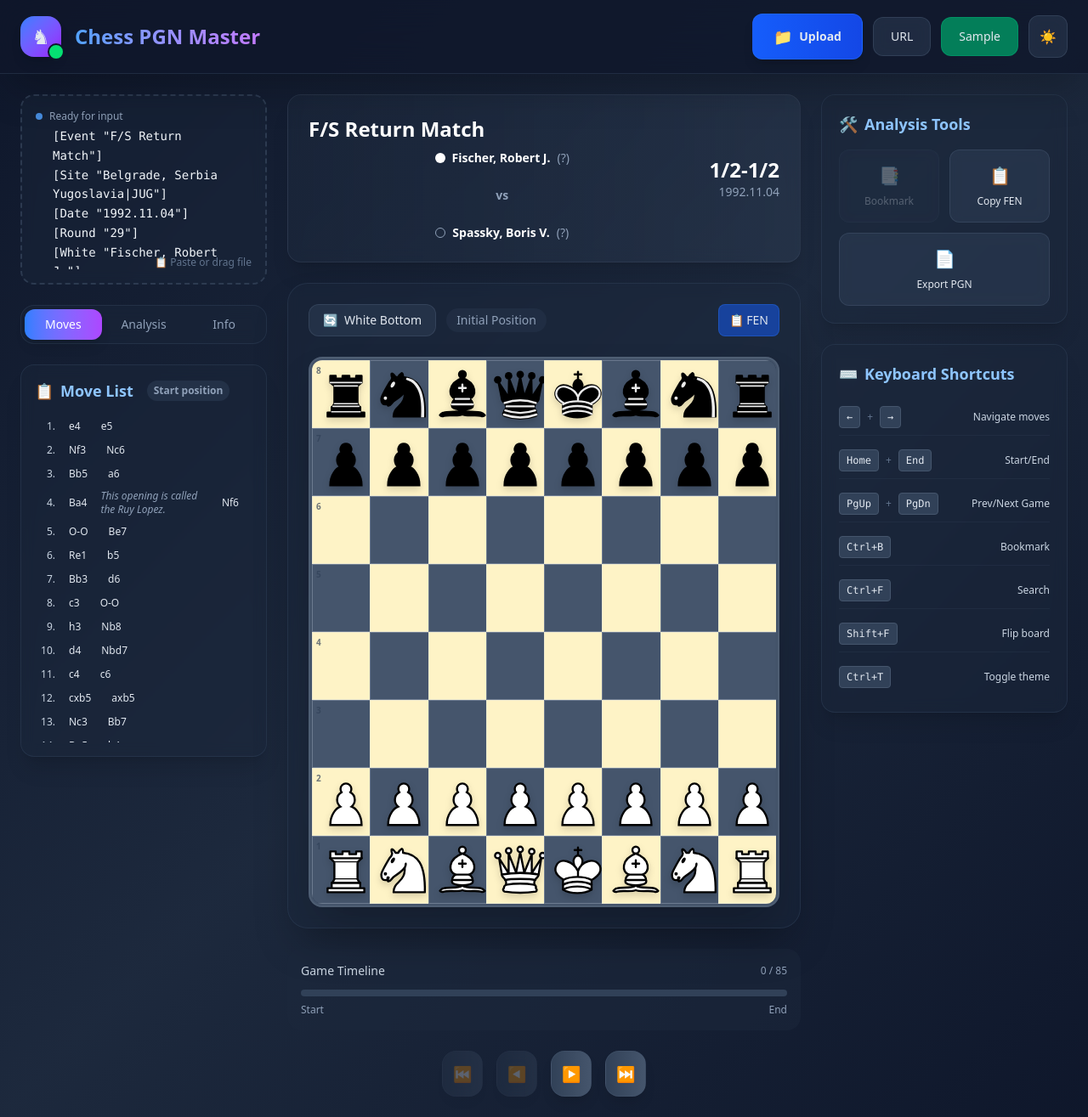
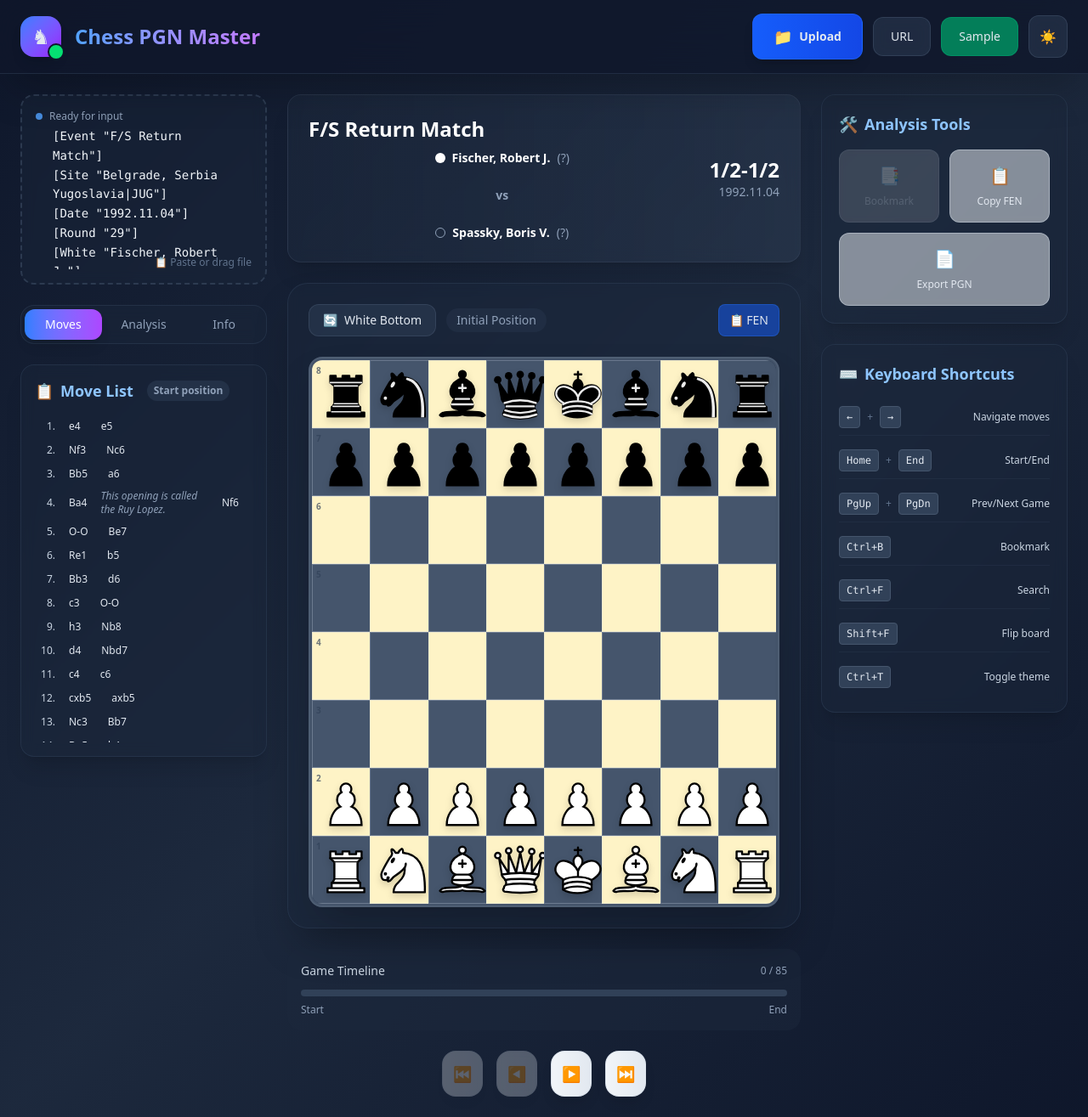
Before and after one commit to kahtanaldaioub/Chess-PGN-Viewer, a React (Vite) app: page / in a window 1280 px wide. Shown: the whole page at 85% size. Built offline with nearby package versions, Linux system fonts and the light colour scheme.

Commit message:
Updated index.css

```diff
--- a/src/index.css
+++ b/src/index.css
@@ -1,4 +1,3 @@
-
 @import "tailwindcss";
 /* index.css */
 
@@ -6,9 +5,40 @@
   box-sizing: border-box;
 }
 
-body {
-  margin: 0;
-  background: linear-gradient(135deg, #0f172a 0%, #1e293b 100%);
+html {
+  transition: all 0.5s ease-in-out;
+}
+
+/* Light theme (default) */
+:root {
+  --scrollbar-track: rgba(30, 41, 59, 0.4);
+  --scrollbar-thumb: rgba(100, 116, 139, 0.6);
+  --scrollbar-thumb-hover: rgba(100, 116, 139, 0.8);
+  --nav-bg-from: #f1f5f9;
+  --nav-bg-to: #e2e8f0;
+  --nav-border: rgba(203, 213, 225, 0.5);
+  --analysis-bg: rgba(241, 245, 249, 0.5);
+  --analysis-border: rgba(203, 213, 225, 0.5);
+  --move-list-bg: rgba(241, 245, 249, 0.3);
+  --move-list-border: rgba(226, 232, 240, 0.5);
+  --text-primary: #1e293b;
+  --text-secondary: #475569;
+}
+
+/* Dark theme */
+html.dark {
+  --scrollbar-track: rgba(30, 41, 59, 0.8);
+  --scrollbar-thumb: rgba(148, 163, 184, 0.6);
+  --scrollbar-thumb-hover: rgba(148, 163, 184, 0.8);
+  --nav-bg-from: #334155;
+  --nav-bg-to: #475569;
+  --nav-border: rgba(71, 85, 105, 0.5);
+  --analysis-bg: rgba(51, 65, 85, 0.5);
+  --analysis-border: rgba(71, 85, 105, 0.5);
+  --move-list-bg: rgba(51, 65, 85, 0.3);
+  --move-list-border: rgba(71, 85, 105, 0.5);
+  --text-primary: #f1f5f9;
+  --text-secondary: #cbd5e1;
 }
 
 /* Custom Scrollbar */
@@ -17,30 +47,77 @@ body {
 }
 
 .custom-scrollbar::-webkit-scrollbar-track {
-  background: rgba(30, 41, 59, 0.4);
+  background: var(--scrollbar-track);
   border-radius: 3px;
 }
 
 .custom-scrollbar::-webkit-scrollbar-thumb {
-  background: rgba(100, 116, 139, 0.6);
+  background: var(--scrollbar-thumb);
   border-radius: 3px;
 }
 
 .custom-scrollbar::-webkit-scrollbar-thumb:hover {
-  background: rgba(100, 116, 139, 0.8);
+  background: var(--scrollbar-thumb-hover);
 }
 
 /* Navigation Controls */
 .nav-control-btn {
-  @apply bg-gradient-to-r from-slate-700 to-slate-600 hover:from-slate-600 hover:to-slate-500 rounded-xl sm:rounded-2xl shadow-lg border border-slate-600/50 transition-all duration-300 transform hover:scale-110 active:scale-95 backdrop-blur-sm;
+  background: linear-gradient(to right, var(--nav-bg-from), var(--nav-bg-to));
+  border: 1px solid var(--nav-border);
+  border-radius: 0.75rem;
+  box-shadow: 0 10px 15px -3px rgba(0, 0, 0, 0.1);
+  transition: all 0.3s;
+  transform: scale(1);
+  backdrop-filter: blur(4px);
+}
+
+.nav-control-btn:hover {
+  background: linear-gradient(to right,
+    color-mix(in srgb, var(--nav-bg-from) 90%, transparent),
+    color-mix(in srgb, var(--nav-bg-to) 90%, transparent)
+  );
+  transform: scale(1.1);
+}
+
+.nav-control-btn:active {
+  transform: scale(0.95);
+}
+
+@media (min-width: 640px) {
+  .nav-control-btn {
+    border-radius: 1rem;
+  }
 }
 
 /* Analysis Tool Buttons */
 .analysis-tool-btn {
-  @apply bg-slate-700/50 hover:bg-slate-600/50 rounded-lg sm:rounded-xl p-2 sm:p-4 border border-slate-600/50 transition-all duration-300 transform hover:scale-105 flex flex-col items-center gap-1 sm:gap-2 backdrop-blur-sm;
+  background: var(--analysis-bg);
+  border: 1px solid var(--analysis-border);
+  border-radius: 0.5rem;
+  padding: 0.5rem;
+  transition: all 0.3s;
+  transform: scale(1);
+  backdrop-filter: blur(4px);
+  display: flex;
+  flex-direction: column;
+  align-items: center;
+  gap: 0.25rem;
 }
 
-/* Animation Keyframes */
+.analysis-tool-btn:hover {
+  background: color-mix(in srgb, var(--analysis-bg) 90%, transparent);
+  transform: scale(1.05);
+}
+
+@media (min-width: 640px) {
+  .analysis-tool-btn {
+    border-radius: 0.75rem;
+    padding: 1rem;
+    gap: 0.5rem;
+  }
+}
+
+/* Animation Keyframes (unchanged) */
 @keyframes bounce-in {
   0% {
     opacity: 0;
@@ -112,36 +189,72 @@ body {
 
 /* Professional Move List Styling */
 .move-list-main-line {
-  @apply bg-slate-700/30 border border-slate-600/50 rounded-lg;
+  background: var(--move-list-bg);
+  border: 1px solid var(--move-list-border);
+  border-radius: 0.5rem;
 }
 
 .move-list-variation {
-  @apply bg-slate-800/20 border-l-2 border-slate-600/40 ml-4 pl-3;
+  background: color-mix(in srgb, var(--move-list-bg) 80%, transparent);
+  border-left: 2px solid var(--move-list-border);
+  margin-left: 1rem;
+  padding-left: 0.75rem;
 }
 
 .move-number-cell {
-  @apply bg-slate-700/30 border-r border-slate-600/50 font-semibold text-slate-300;
+  background: var(--move-list-bg);
+  border-right: 1px solid var(--move-list-border);
+  font-weight: 600;
+  color: var(--text-secondary);
 }
 
 .move-active {
-  @apply bg-gradient-to-r from-blue-600/80 to-purple-600/80 text-white border-l-4 border-blue-400 shadow-lg;
+  background: linear-gradient(to right, rgba(59, 130, 246, 0.8), rgba(168, 85, 247, 0.8));
+  color: white;
+  border-left: 4px solid rgba(59, 130, 246, 0.8);
+  box-shadow: 0 10px 15px -3px rgba(0, 0, 0, 0.1);
 }
 
 .move-inactive {
-  @apply bg-slate-700/20 hover:bg-slate-600/30 text-slate-200 border-l-4 border-transparent hover:border-slate-500/50;
+  background: color-mix(in srgb, var(--move-list-bg) 80%, transparent);
+  color: var(--text-primary);
+  border-left: 4px solid transparent;
+}
+
+.move-inactive:hover {
+  background: color-mix(in srgb, var(--move-list-bg) 90%, transparent);
+  border-left-color: var(--move-list-border);
 }
 
 /* Evaluation badges */
 .eval-badge-positive {
-  @apply bg-green-500/20 text-green-300 border border-green-500/30;
+  background: rgba(34, 197, 94, 0.2);
+  color: #166534;
+  border: 1px solid rgba(34, 197, 94, 0.3);
+}
+
+html.dark .eval-badge-positive {
+  background: rgba(34, 197, 94, 0.2);
+  color: #4ade80;
+  border: 1px solid rgba(34, 197, 94, 0.3);
 }
 
 .eval-badge-negative {
-  @apply bg-red-500/20 text-red-300 border border-red-500/30;
+  background: rgba(239, 68, 68, 0.2);
+  color: #dc2626;
+  border: 1px solid rgba(239, 68, 68, 0.3);
+}
+
+html.dark .eval-badge-negative {
+  background: rgba(239, 68, 68, 0.2);
+  color: #f87171;
+  border: 1px solid rgba(239, 68, 68, 0.3);
 }
 
 .eval-badge-neutral {
-  @apply bg-slate-600/50 text-slate-300 border border-slate-500/50;
+  background: var(--analysis-bg);
+  color: var(--text-primary);
+  border: 1px solid var(--analysis-border);
 }
 
 /* Responsive Design */
@@ -157,33 +270,17 @@ body {
 }
 
 @media (max-width: 475px) {
-  .xs\\:hidden {
+  .xs-hidden {
     display: none !important;
   }
 
-  .xs\\:block {
+  .xs-block {
     display: block !important;
   }
 
-  .xs\\:inline {
+  .xs-inline {
     display: inline !important;
   }
-}
-
-/* Dark Theme */
-.dark {
-  color-scheme: dark;
-}
-
-/* Light Theme */
-.light {
-  background: linear-gradient(135deg, #f8fafc 0%, #e2e8f0 100%);
-  color: #1e293b;
-}
-
-.light .glass {
-  background: rgba(255, 255, 255, 0.8);
-  border: 1px solid rgba(255, 255, 255, 0.9);
 }
 
 /* Focus States for Accessibility */
@@ -265,9 +362,9 @@ button, input, select, textarea {
 /* Enhanced board shadows and depth */
 .board-shadow {
   box-shadow:
-    0 20px 40px rgba(0, 0, 0, 0.3),
-    0 0 0 1px rgba(255, 255, 255, 0.1),
-    inset 0 1px 0 rgba(255, 255, 255, 0.1);
+    0 4px 6px rgba(0, 0, 0, 0.1),
+    0 1px 3px rgba(0, 0, 0, 0.06),
+    inset 0 0 10px rgba(0, 0, 0, 0.1);
 }
 
 /* Move highlight animation */
```
